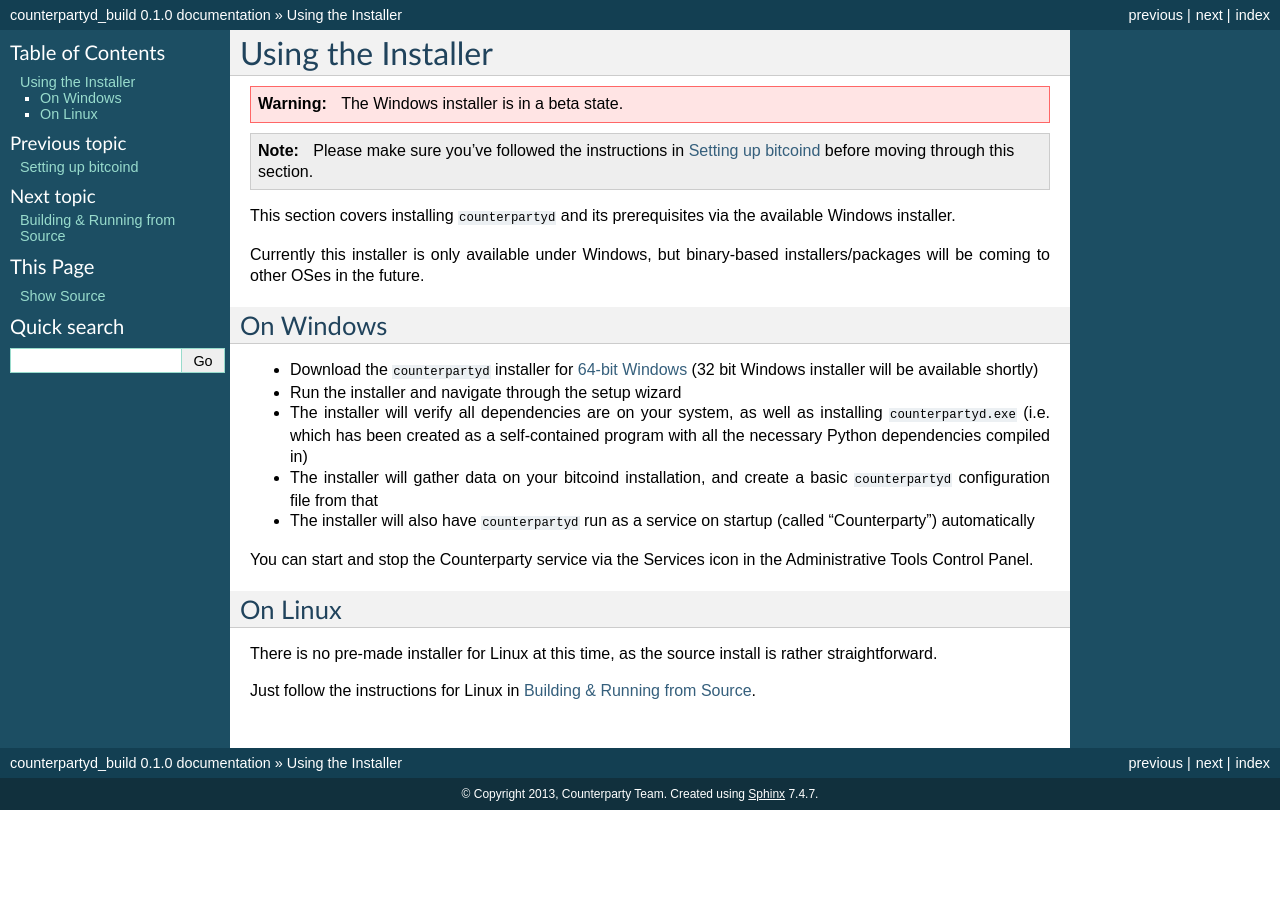
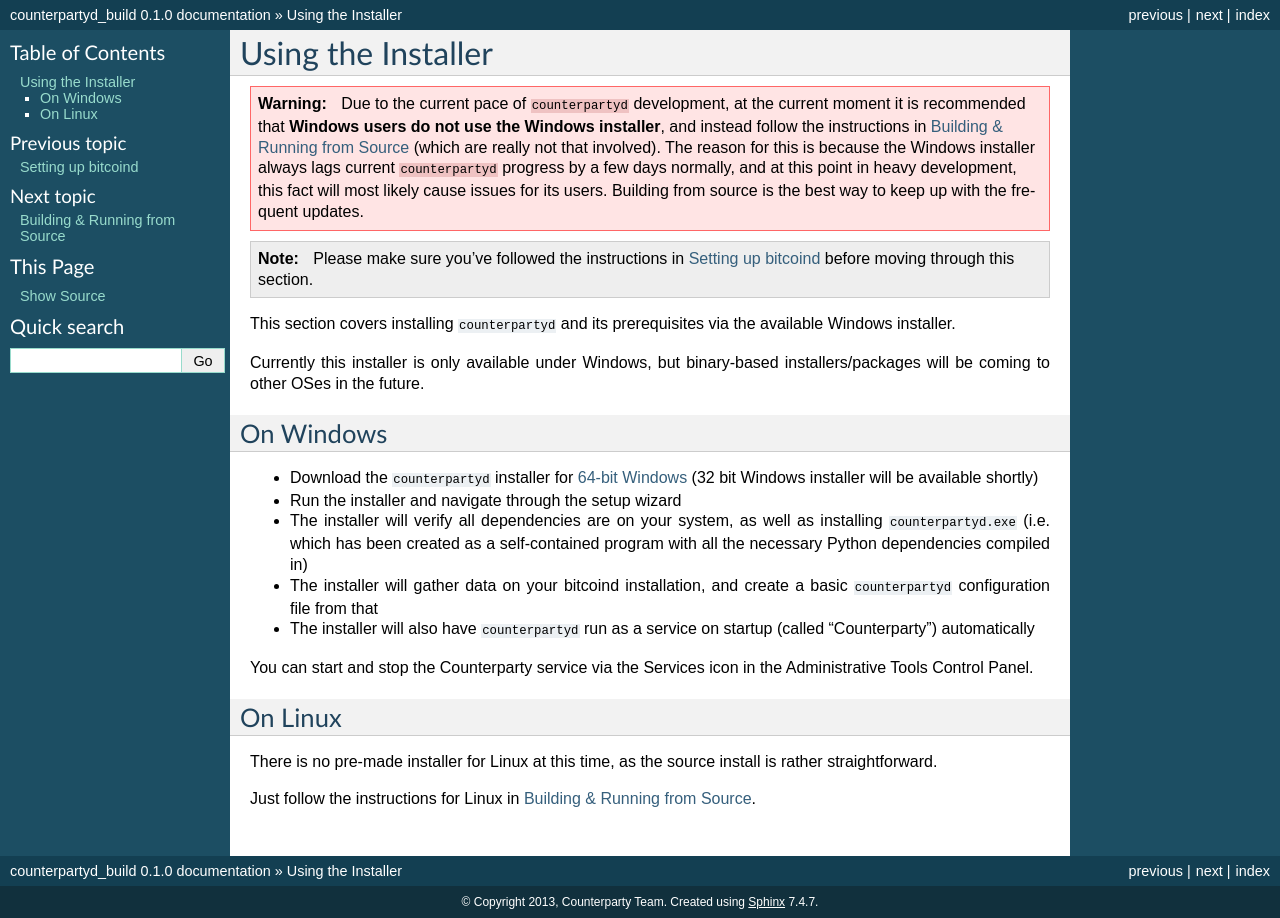
Before and after one commit to CounterpartyXCP/federatednode, a Sphinx documentation site: the page built from docs/UsingTheInstaller.rst, in a window 1280 px wide. Built offline with Sphinx 7.4.7, drawn with Linux system fonts in a browser that asks for light colours.

Commit message:
added note for windows users to use source

```diff
--- a/docs/UsingTheInstaller.rst
+++ b/docs/UsingTheInstaller.rst
@@ -3,7 +3,12 @@
 
 .. warning::
 
-    The Windows installer is in a beta state.
+    Due to the current pace of ``counterpartyd`` development, at the current moment it is recommended that
+    **Windows users do not use the Windows installer**, and instead follow the instructions in :doc:`BuildingFromSource`
+    (which are really not that involved). The reason for this is because the Windows installer always lags
+    current ``counterpartyd`` progress by a few days normally, and at this point in heavy development, this fact will
+    most likely cause issues for its users. Building from source is the best way to keep up with the frequent updates.
+
 
 .. note::
 
```
